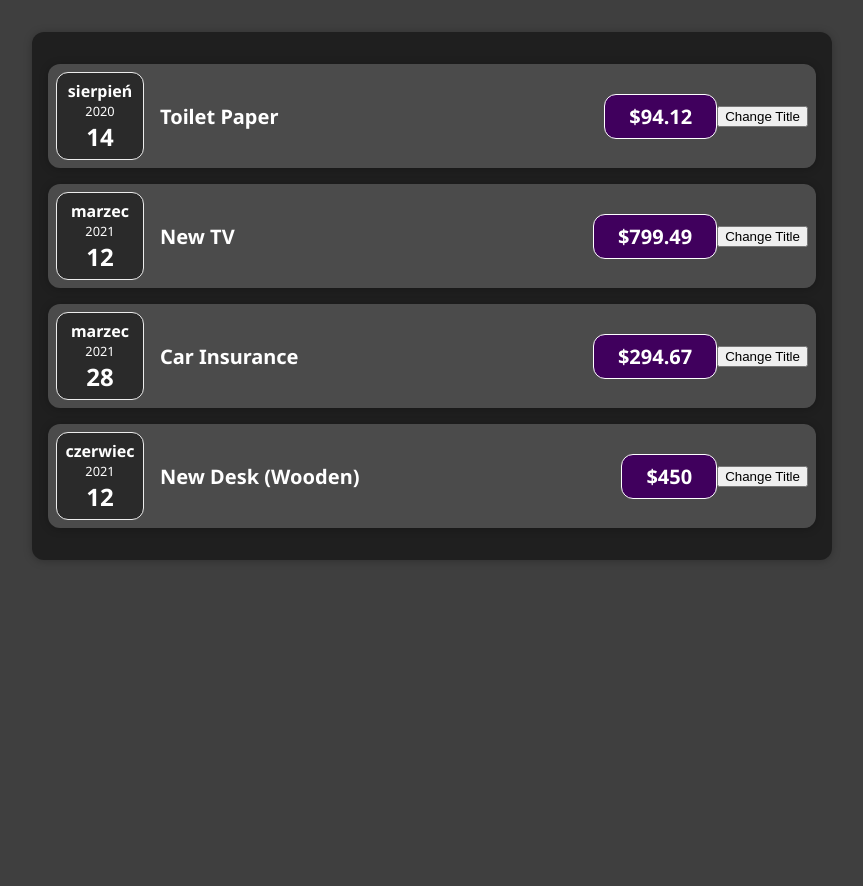
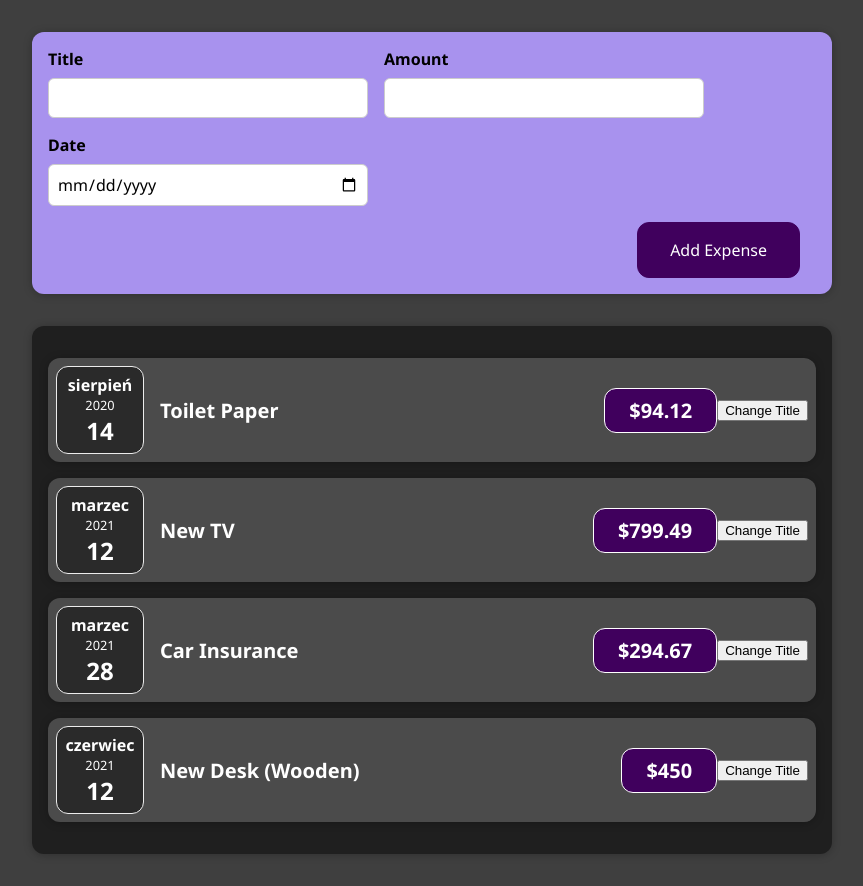
Before and after one commit to buczkowskid/Budget-Tracker-App, a React (Create React App) app: page / in a window 1280 px wide. Shown: the whole page, without its empty margins (208-1071 px from the left). Before the commit the page ends 800 px from the top, so only its background shows below. Built offline with nearby package versions, Linux system fonts and the light colour scheme; the HTML template or start-up script is replaced by a standard one.

Commit message:
Added conection with ExpenseForm

```diff
--- a/src/App.js
+++ b/src/App.js
@@ -1,4 +1,4 @@
-
+import NewExpense from "./components/NewExpense/NewExpense";
 import Expenses from "./components/Expenses/Expenses";
 
 const App = () => {
@@ -24,11 +24,17 @@ const App = () => {
 		},
 	];
 
+	const addExpenseHandler = (expense) => {
+		console.log("In App.js");
+		console.log(expense);
+	};
+
 	return (
 		<div>
-      <Expenses items={expenses}/>
+			<NewExpense onAddExpense={addExpenseHandler} />
+			<Expenses items={expenses} />
 		</div>
 	);
-}
+};
 
 export default App;
```
Also changed, not shown: src/index.js (+4 -4 lines).
